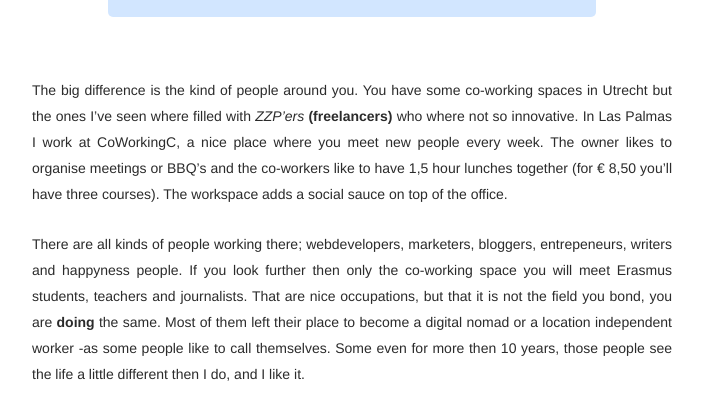
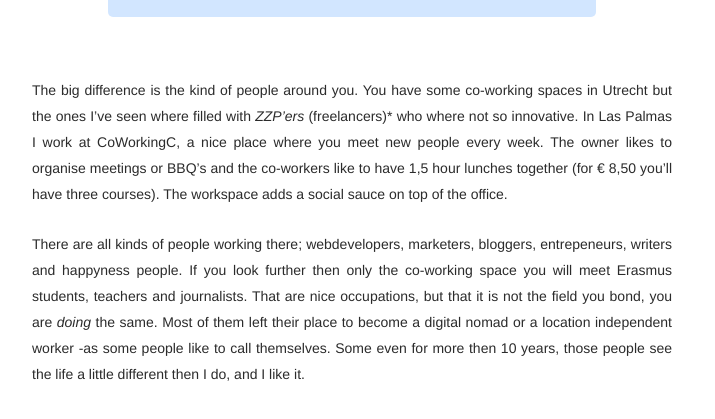
Before and after one commit to adriaandotcom/laspalmas.adriaan.io, a Jekyll site: the page built from _posts/2016-04-08-living-the-life.md, in a window 1280 px wide and 900 px high, scrolled down 474 px. Shown: the part 152-571 px from the top of the window, without its empty margins (288-1003 px from the left). Built offline with Jekyll 4.4.1, drawn with Linux system fonts in a browser that asks for light colours; emoji names are drawn with the system emoji font.

Commit message:
Change syntax from __ to *

```diff
--- a/_posts/2016-04-08-living-the-life.md
+++ b/_posts/2016-04-08-living-the-life.md
@@ -4,9 +4,9 @@
 
 Moving to Las Palmas is maybe one of the best things I ever did. I was a little affraid of getting the same experience as the one time I moved to Utrecht. Together with a good friend we had a nice startup there, but the city(-life) itself was quite disappointing. Not that we lived in the best neighbourhood :smile: This article is again in English and yes I'm still dyslectic, so feel free to fix my grammer on GitHub.
 
-The big difference is the kind of people around you. You have some co-working spaces in Utrecht but the ones I've seen where filled with *ZZP'ers* __(freelancers)__ who where not so innovative. In Las Palmas I work at CoWorkingC, a nice place where you meet new people every week. The owner likes to organise meetings or BBQ's and the co-workers like to have 1,5 hour lunches together (for € 8,50 you'll have three courses). The workspace adds a social sauce on top of the office.
+The big difference is the kind of people around you. You have some co-working spaces in Utrecht but the ones I've seen where filled with *ZZP'ers* (freelancers)* who where not so innovative. In Las Palmas I work at CoWorkingC, a nice place where you meet new people every week. The owner likes to organise meetings or BBQ's and the co-workers like to have 1,5 hour lunches together (for € 8,50 you'll have three courses). The workspace adds a social sauce on top of the office.
 
-There are all kinds of people working there; webdevelopers, marketers, bloggers, entrepeneurs, writers and happyness people. If you look further then only the co-working space you will meet Erasmus students, teachers and journalists. That are nice occupations, but that it is not the field you bond, you are __doing__ the same. Most of them left their place to become a digital nomad or a location independent worker -as some people like to call themselves. Some even for more then 10 years, those people see the life a little different then I do, and I like it.
+There are all kinds of people working there; webdevelopers, marketers, bloggers, entrepeneurs, writers and happyness people. If you look further then only the co-working space you will meet Erasmus students, teachers and journalists. That are nice occupations, but that it is not the field you bond, you are *doing* the same. Most of them left their place to become a digital nomad or a location independent worker -as some people like to call themselves. Some even for more then 10 years, those people see the life a little different then I do, and I like it.
 
 ### But...
 
@@ -26,6 +26,6 @@
 
 <div><img src="/images/posts/living-the-life/back-at-goldrepublic.jpg"></div>
 
-In my previous blog post I mentioned that GoldRepublic was not flexible enough to keep me there, but they proved quite differently. I got a call from Stefanie __(my favorite ex-colleague)__ asking me if I was willing to fly to Amsterdam and help them a few days to launch the project I had worked on. That is pretty cool, so I turned the *YOLO*-mode on and here I am, sitting on an airplane to Amsterdam. Thanks to Marleen & Stefanie!
+In my previous blog post I mentioned that GoldRepublic was not flexible enough to keep me there, but they proved quite differently. I got a call from Stefanie *(my favorite ex-colleague)* asking me if I was willing to fly to Amsterdam and help them a few days to launch the project I had worked on. That is pretty cool, so I turned the *YOLO*-mode on and here I am, sitting on an airplane to Amsterdam. Thanks to Marleen & Stefanie!
 
 Living the life does not only apply to Las Palmas, you can do it everywhere!
```
